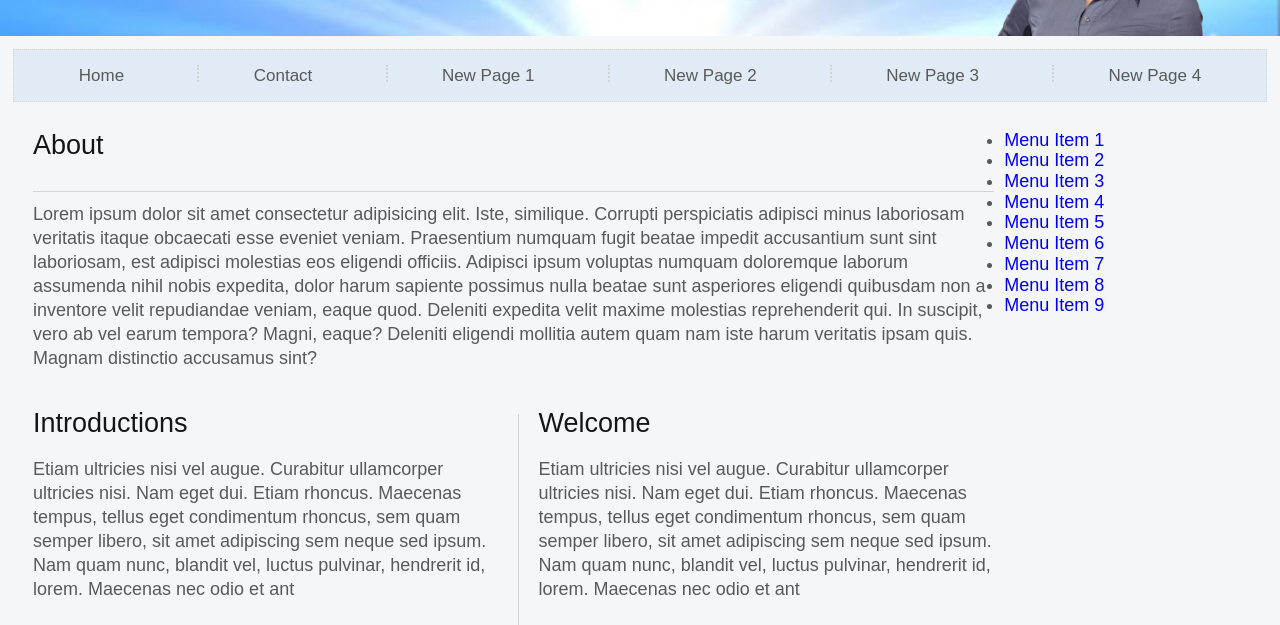
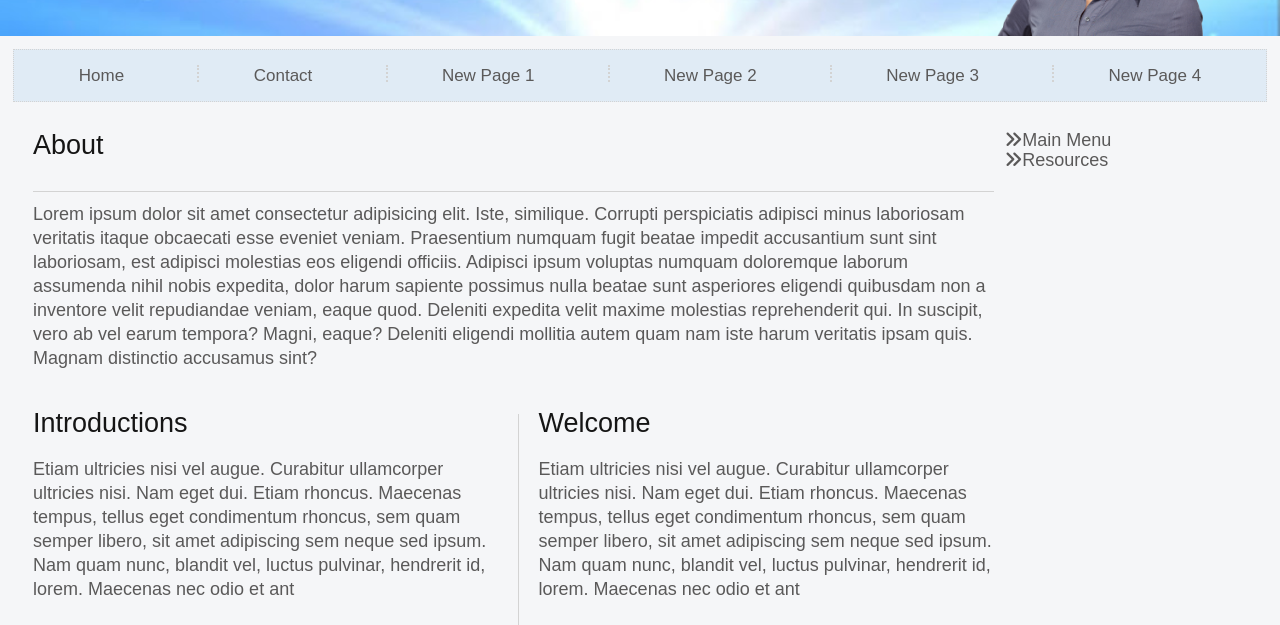
Before and after one commit to KateMarshakova/Website_optics, a plain HTML site: page index.html in a window 1280 px wide. Shown: the part 171-796 px from the top of the page. Drawn offline with Linux system fonts and the light colour scheme; a web font is replaced by a local one.

Commit message:
ADD(burger)

```diff
--- a/css/style.css
+++ b/css/style.css
@@ -163,6 +163,21 @@ padding-left: 20px;
     flex: 1;
 }
 
+
+.menu-lines {
+    margin: 0;
+    list-style: none;
+    padding-left: 20px;
+    display: none;
+}
+
+.hidden-menu.open .menu-lines{
+    display: block;
+  }
+
+
+
+
 .footer{
     height: 60px;
     text-align: center;
--- a/index.html
+++ b/index.html
@@ -9,6 +9,7 @@
     <link rel="stylesheet" href="css/style.css">
     <link rel="stylesheet" href="css/normolize.css">
     <link href="https://fonts.googleapis.com/css2?family=Muli&display=swap" rel="stylesheet">
+    <script src="https://kit.fontawesome.com/6fd59dcd91.js" crossorigin="anonymous"></script>
 </head>
 
 <body>
@@ -86,20 +87,22 @@
                 </div>
             </div>
             <div class="information-hidden">
-                <div class="hidden-menu">
+                <div id="sweeties" class="hidden-menu">
+                    <span class="hidden-menu__title"><i class="fas fa-angle-double-right"></i>Main Menu</span>
                     <ul class="menu-lines">
-                        <li><a href="#">Menu Item 1</a></li>
-                        <li><a href="#">Menu Item 2</a></li>
-                        <li><a href="#">Menu Item 3</a></li>
-                        <li><a href="#">Menu Item 4</a></li>
-                        <li><a href="#">Menu Item 5</a></li>
-                        <li><a href="#">Menu Item 6</a></li>
-                        <li><a href="#">Menu Item 7</a></li>
-                        <li><a href="#">Menu Item 8</a></li>
-                        <li><a href="#">Menu Item 9</a></li>
+                        <li><i class="fas fa-caret-right"></i><a href="#">Menu Item 1</a></li>
+                        <li><i class="fas fa-caret-right"></i><a href="#">Menu Item 2</a></li>
+                        <li><i class="fas fa-caret-right"></i><a href="#">Menu Item 3</a></li>
+                        <li><i class="fas fa-caret-right"></i><a href="#">Menu Item 4</a></li>
+                        <li><i class="fas fa-caret-right"></i><a href="#">Menu Item 5</a></li>
+                        <li><i class="fas fa-caret-right"></i><a href="#">Menu Item 6</a></li>
+                        <li><i class="fas fa-caret-right"></i><a href="#">Menu Item 7</a></li>
+                        <li><i class="fas fa-caret-right"></i><a href="#">Menu Item 8</a></li>
+                        <li><i class="fas fa-caret-right"></i><a href="#">Menu Item 9</a></li>
                     </ul>
                 </div>
                 <div class="hidden-resources">
+                    <span class="hidden-resources__title"><i class="fas fa-angle-double-right"></i>Resources</span>
 
                 </div>
             </div>
@@ -110,6 +113,7 @@
             </p>
         </section>
     </div>
+    <script src="main.js"></script>
 </body>
 
 </html>
--- /dev/null
+++ b/main.js
@@ -0,0 +1,6 @@
+let menuElem = document.getElementById('sweeties');
+let titleElem = menuElem.querySelector('.hidden-menu__title');
+
+titleElem.onclick = function() {
+  menuElem.classList.toggle('open');
+};
```
